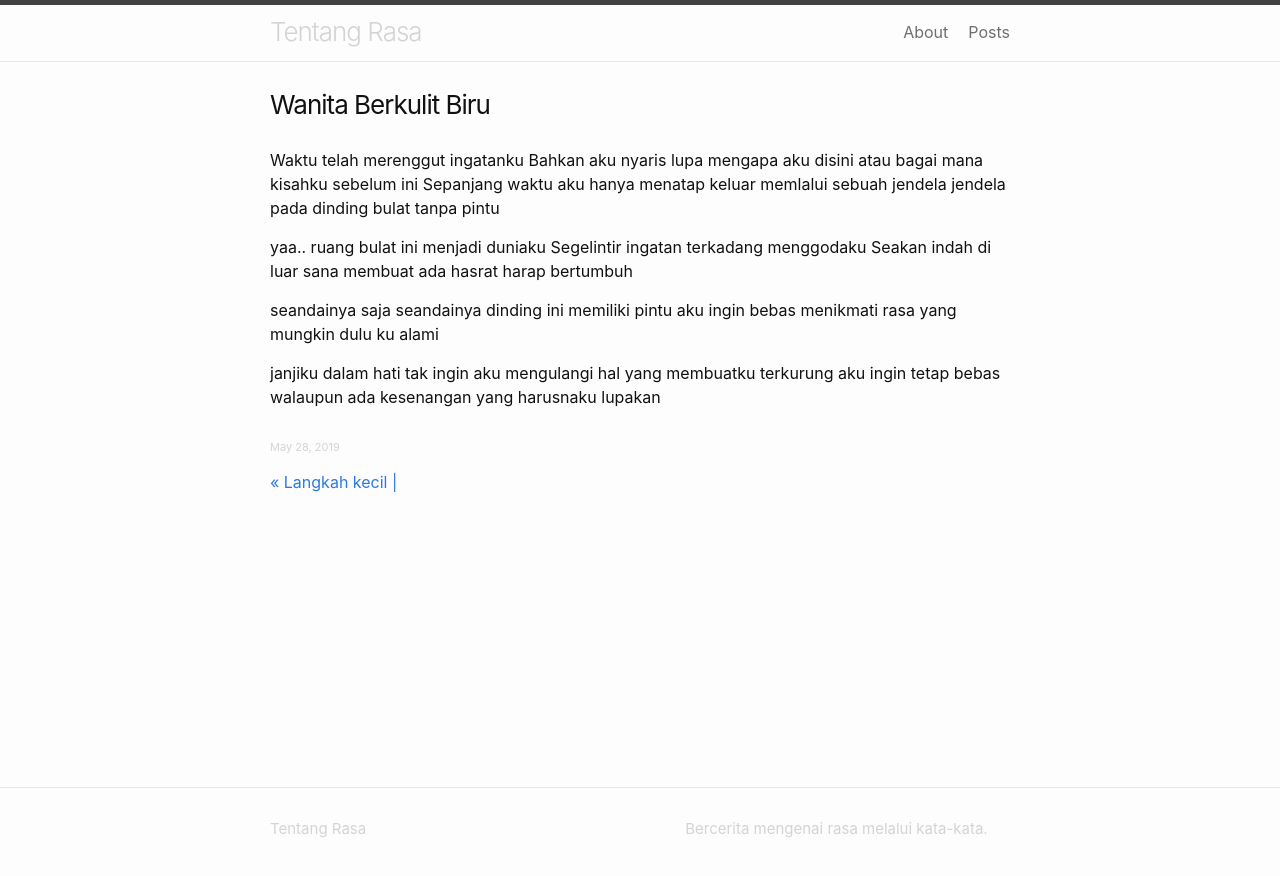
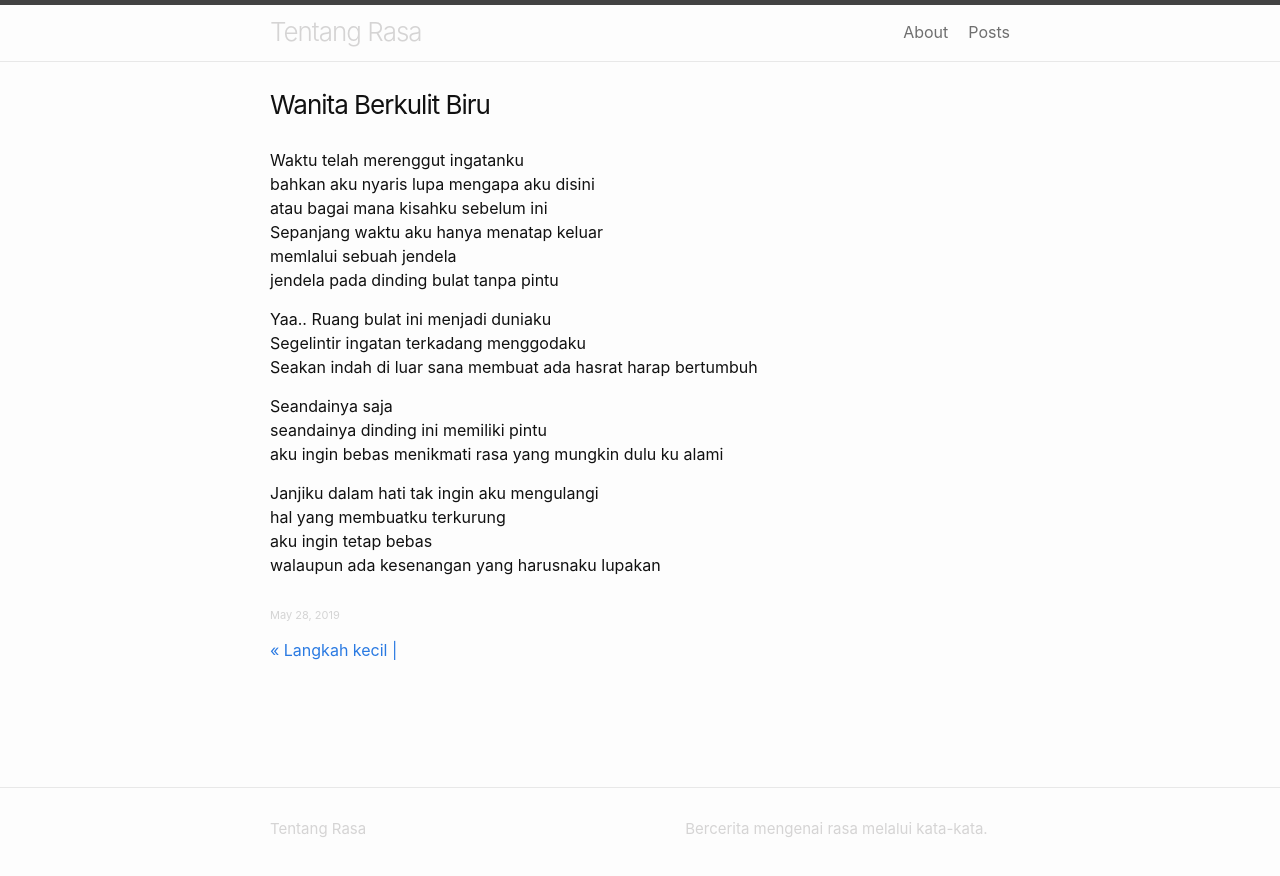
Before and after one commit to tonshans/tonshans.github.io, a Jekyll site: the page built from _posts/2019-05-29-Wanita-Berkulit-Biru.markdown, in a window 1280 px wide. Shown: the top 876 px of the page. Built offline with Jekyll 4.4.1, drawn with Linux system fonts in a browser that asks for light colours.

```diff
--- a/_posts/2019-05-29-Wanita-Berkulit-Biru.markdown
+++ b/_posts/2019-05-29-Wanita-Berkulit-Biru.markdown
@@ -5,21 +5,21 @@ date:  2019-05-29 02:57:51 +0800
 categories: bebas
 ---
 Waktu telah merenggut ingatanku
-Bahkan aku nyaris lupa mengapa aku disini
+bahkan aku nyaris lupa mengapa aku disini
 atau bagai mana kisahku sebelum ini
 Sepanjang waktu aku hanya menatap keluar
 memlalui sebuah jendela
 jendela pada dinding bulat tanpa pintu
 
-yaa.. ruang bulat ini menjadi duniaku
+Yaa.. Ruang bulat ini menjadi duniaku
 Segelintir ingatan terkadang menggodaku
 Seakan indah di luar sana membuat ada hasrat harap bertumbuh
 
-seandainya saja
+Seandainya saja
 seandainya dinding ini memiliki pintu
 aku ingin bebas menikmati rasa yang mungkin dulu ku alami
 
-janjiku dalam hati tak ingin aku mengulangi
+Janjiku dalam hati tak ingin aku mengulangi
 hal yang membuatku terkurung
 aku ingin tetap bebas
 walaupun ada kesenangan yang harusnaku lupakan
```
